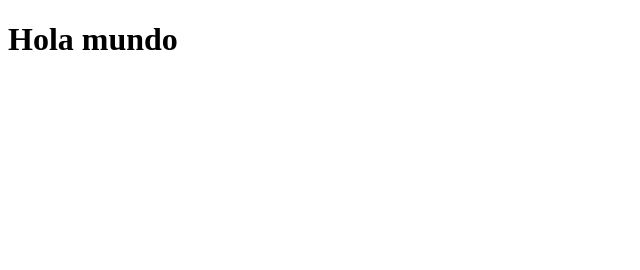
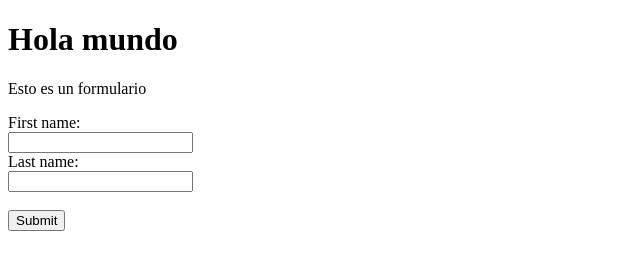
Before and after one commit to pabloandrestorres1/prueba, a plain HTML site: page index.html in a window 1280 px wide. Shown: the whole page, without its empty margins (0-640 px from the left). Drawn offline with Linux system fonts and the light colour scheme.

Commit message:
First Commit (Update II)

```diff
--- a/index.html
+++ b/index.html
@@ -9,6 +9,14 @@
     </head>
     <body>
         <h1>Hola mundo</h1>
+        <p>Esto es un formulario</p>
+        <form>
+            <label for="fname">First name:</label><br>
+            <input type="text" id="fname" name="fname"><br>
+            <label for="lname">Last name:</label><br>
+            <input type="text" id="lname" name="lname"><br><br>
+            <input type="submit" value="Submit">
+        </form>
     </body>
 
 </html>
```
